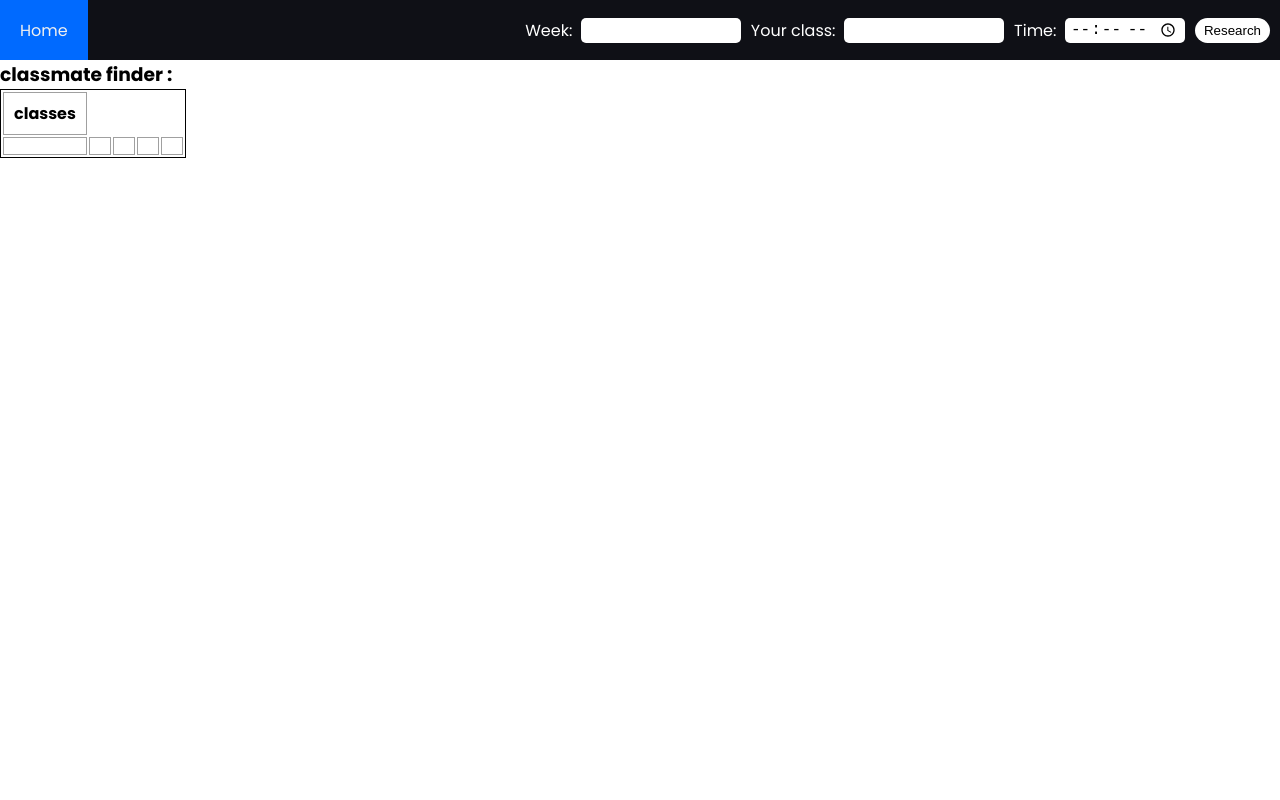
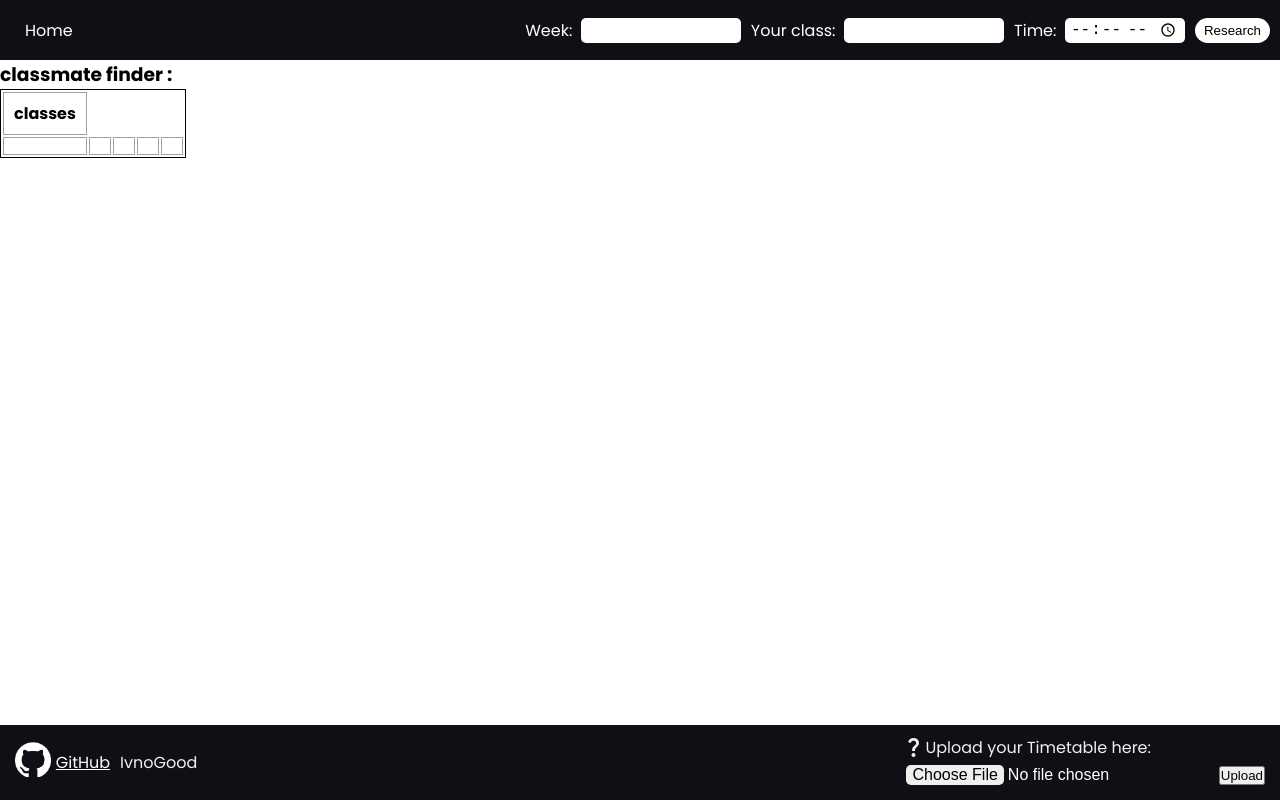
Before and after one commit to IvnoGood/ClassWebsite, a website with bundled scripts: page public/index.html in a window 1280 px wide. Built offline with nearby package versions, Linux system fonts and the light colour scheme; no server answers.

Commit message:
added footeer and timetable upload

```diff
--- a/public/index.html
+++ b/public/index.html
@@ -7,6 +7,20 @@
     <title>class Organizer</title>
     <link rel="stylesheet" href="./styles/header.css">
     <link rel="stylesheet" href="./styles/main.css">
+    <link rel="stylesheet" href="./styles/footer.css">
+
+    <link rel="stylesheet"
+        href="https://fonts.googleapis.com/css2?family=Material+Symbols+Outlined:opsz,wght,FILL,GRAD@20..48,100..700,0..1,-50..200" />
+
+    <style>
+        .material-symbols-outlined {
+            font-variation-settings:
+                'FILL' 0,
+                'wght' 400,
+                'GRAD' 0,
+                'opsz' 24
+        }
+    </style>
 </head>
 
 <body>
@@ -89,6 +103,38 @@
         </table>
         <br>
     </main>
+    <footer>
+        <div class="footer">
+
+            <div class="link-div">
+                <label for="github-text">
+                    <!-- <svg xmlns="http://www.w3.org/2000/svg" class="github-icon">
+                        <path fill-rule="evenodd" clip-rule="evenodd"
+                            d="M48.854 0C21.839 0 0 22 0 49.217c0 21.756 13.993 40.172 33.405 46.69 2.427.49 3.316-1.059 3.316-2.362 0-1.141-.08-5.052-.08-9.127-13.59 2.934-16.42-5.867-16.42-5.867-2.184-5.704-5.42-7.17-5.42-7.17-4.448-3.015.324-3.015.324-3.015 4.934.326 7.523 5.052 7.523 5.052 4.367 7.496 11.404 5.378 14.235 4.074.404-3.178 1.699-5.378 3.074-6.6-10.839-1.141-22.243-5.378-22.243-24.283 0-5.378 1.94-9.778 5.014-13.2-.485-1.222-2.184-6.275.486-13.038 0 0 4.125-1.304 13.426 5.052a46.97 46.97 0 0 1 12.214-1.63c4.125 0 8.33.571 12.213 1.63 9.302-6.356 13.427-5.052 13.427-5.052 2.67 6.763.97 11.816.485 13.038 3.155 3.422 5.015 7.822 5.015 13.2 0 18.905-11.404 23.06-22.324 24.283 1.78 1.548 3.316 4.481 3.316 9.126 0 6.6-.08 11.897-.08 13.526 0 1.304.89 2.853 3.316 2.364 19.412-6.52 33.405-24.935 33.405-46.691C97.707 22 75.788 0 48.854 0z"
+                            fill="#fff" /> -->
+                    <img src="./images/github-mark-white.png" class="github-icon" />
+                    </svg>
+                </label>
+                <a id="github-link" href="https://github.com/IvnoGood/ClassWebsite">GitHub</a>
+                <p class="author">IvnoGood</p>
+
+            </div>
+
+            <div class="upload">
+                <div class="upload-desc-div">
+                    <span class="material-symbols-outlined info-span">
+                        question_mark
+                    </span>
+                    <p>
+                        Upload your Timetable here:
+                    </p>
+                </div>
+                <input type="file" name="timetable" id="timetable-input" class="upload-timetable">
+                <button id="upload-btn">Upload</button>
+            </div>
+
+        </div>
+    </footer>
 </body>
 <script type="module" src="./js/main.js"></script>
 
--- a/public/js/main.js
+++ b/public/js/main.js
@@ -1,11 +1,12 @@
 // Import the functions you need from the SDKs you need
 import { initializeApp } from "https://www.gstatic.com/firebasejs/10.9.0/firebase-app.js";
-import { getDatabase, ref, set, onValue } from "https://www.gstatic.com/firebasejs/10.9.0/firebase-database.js";
+import { getDatabase, ref as dbRef, onValue } from "https://www.gstatic.com/firebasejs/10.9.0/firebase-database.js";
+import { getStorage, ref as storageRef, uploadBytesResumable, getDownloadURL } from "https://www.gstatic.com/firebasejs/10.9.0/firebase-storage.js"
 
 // TODO: Add SDKs for Firebase products that you want to use
 // https://firebase.google.com/docs/web/setup#available-libraries
 //or
-//https://firebase.google.com/docs/web/learn-more?hl=fr#libraries-cdn
+//!https://firebase.google.com/docs/web/learn-more?hl=fr#libraries-cdn
 
 // Your web app's Firebase configuration
 const firebaseConfig = {
@@ -20,12 +21,15 @@ const firebaseConfig = {
 
 // Initialize Firebase
 const app = initializeApp(firebaseConfig);
-
 const database = getDatabase();
+const storage = getStorage(app);
 
 const week = document.getElementById("week");
 const day = document.getElementById("day");
 const time = document.getElementById("time");
+
+const fileInput = document.getElementById('timetable-input');
+const uploadButton = document.getElementById('upload-btn');
 
 var connection = localStorage.getItem("isconnected");
 
@@ -34,7 +38,7 @@ if (connection == false) {
     window.location.href = "../pages/login.html";
 }
 
-onValue(ref(database, '/week'), (snapshot) => {
+onValue(dbRef(database, '/week'), (snapshot) => {
     const data = snapshot.val();
     console.log(data);
     if (data == "b") {
@@ -46,7 +50,7 @@ onValue(ref(database, '/week'), (snapshot) => {
 });
 
 
-document.getElementById('research-button').addEventListener("click", async function () {
+document.getElementById("research-button").addEventListener("click", async function () {
     if (week.value == "Week B") {
         var WeekUpdated = "B"
     } else {
@@ -84,3 +88,40 @@ async function getclass1(week, day, time) {
         });
     });
 }
+
+// Add event listener for upload button
+uploadButton.addEventListener('click', function () {
+    // Get the selected file
+    const file = fileInput.files[0];
+
+    if (!file) {
+        alert("No file selected.");
+        return;
+    }
+
+    // Create a storage reference
+    const fileRef = storageRef(storage, 'uploads/' + file.name);  // Renamed to fileRef
+
+    // Upload the file
+    const uploadTask = uploadBytesResumable(fileRef, file);
+
+    // Monitor upload progress
+    uploadTask.on('state_changed',
+        (snapshot) => {
+            // Progress of the upload
+            const progress = (snapshot.bytesTransferred / snapshot.totalBytes) * 100;
+            console.log('Upload is ' + progress + '% done');
+        },
+        (error) => {
+            // Handle unsuccessful uploads
+            console.error('Upload failed:', error);
+        },
+        () => {
+            // Handle successful uploads
+            getDownloadURL(uploadTask.snapshot.ref).then((downloadURL) => {  // Use uploadTask.snapshot.ref here
+                console.log('File available at', downloadURL);
+                alert('File successfully uploaded!');
+            });
+        }
+    );
+});
--- /dev/null
+++ b/public/styles/footer.css
@@ -0,0 +1,67 @@
+.footer {
+    background-color: var(--color-1);
+    color: var(--text-color);
+    display: flex;
+    width: 100%;
+    justify-content: space-between;
+    position: absolute;
+    bottom: 0;
+    left: 0;
+    z-index: 10;
+    height: 75px;
+    align-items: center;
+}
+
+.link-div {
+    margin-left: 15px;
+    display: flex;
+    align-items: center;
+}
+
+.github-icon {
+    height: 35px;
+    position: relative;
+}
+
+#github-link:visited,
+:active,
+:link {
+    margin-left: 5px;
+    color: white;
+}
+
+.author {
+    margin-left: 10px;
+}
+
+.upload {
+    margin-right: 15px;
+}
+
+.upload-desc-div {
+    display: flex;
+}
+
+.info-span {
+    height: 15px;
+    position: relative;
+    /* margin-right: 5px;
+    margin-bottom: 3px; */
+}
+
+.upload-timetable {
+    color: white;
+    border: none;
+}
+
+input[type="file"]::file-selector-button {
+    border: none;
+    border-radius: 5px;
+    cursor: pointer;
+    transition: 0.2s;
+}
+
+input[type="file"]::file-selector-button:hover {
+    background-color: var(--accent-color);
+    color: white;
+}
--- a/public/styles/header.css
+++ b/public/styles/header.css
@@ -147,6 +147,7 @@ input {
   background-color: white;
   margin-right: 10px;
   cursor: pointer;
+  transition: 0.2s;
 }
 
 .research-button:hover {
--- a/public/styles/main.css
+++ b/public/styles/main.css
@@ -1,4 +1,10 @@
 @import url('https://fonts.googleapis.com/css2?family=Poppins:ital,wght@0,100;0,200;0,300;0,400;0,500;0,600;0,700;0,800;0,900;1,100;1,200;1,300;1,400;1,500;1,600;1,700;1,800;1,900&display=swap');
+
+:root {
+    --color-1: #0f1016;
+    --text-color: #f0f0f0;
+    --accent-color: #006aff;
+}
 
 table {
     border: 1px solid black;
@@ -10,13 +16,6 @@ td {
     padding: 8px 10px;
 }
 
-
-:root {
-    --color-1: #0f1016;
-    --text-color: #f0f0f0;
-    --accent-color: #006aff;
-}
-
 * {
     margin: 0;
     padding: 0;
```
Also changed, not shown: cors.json (added, +18 -0 lines), firebase.json, icons/github-mark/github-mark-white.svg (added), icons/github-mark/github-mark.png (added), icons/github-mark/github-mark.svg (added), public/images/github-mark-white.png (added), 2 other files.
